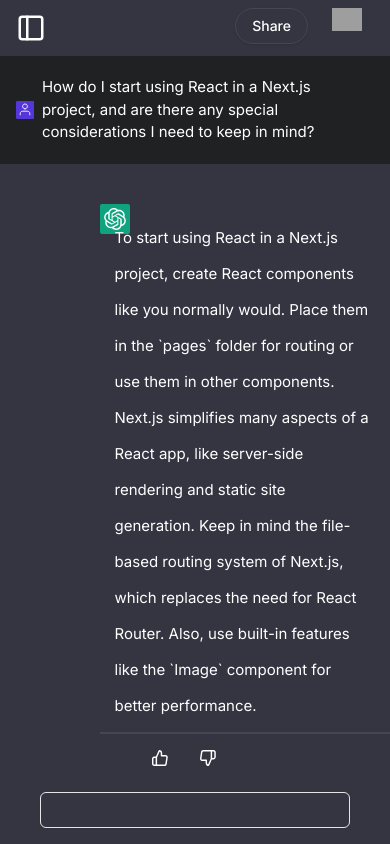
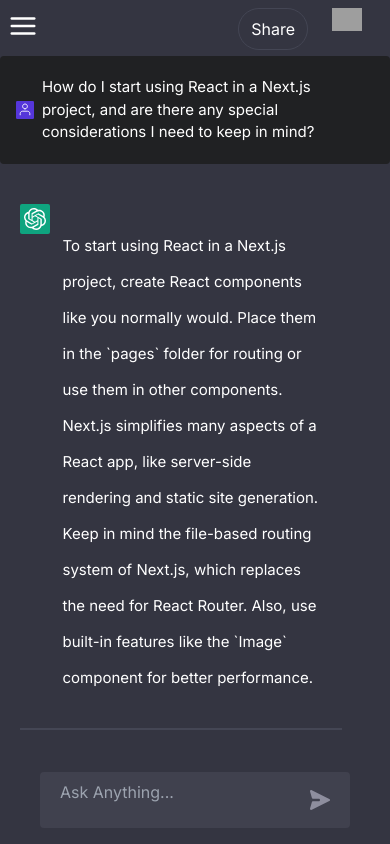
Before and after one commit to abdifitahabdulkadir/chatwise, a Next.js app: page / in a window 390 px wide. Built offline with nearby package versions, Linux system fonts and the light colour scheme; grey boxes are pictures that could not be loaded.

Commit message:
add mobilesidebar

```diff
--- a/components/ChatInput.tsx
+++ b/components/ChatInput.tsx
@@ -1,11 +1,35 @@
-import React from "react";
-import { Input } from "./ui/input";
+"use client";
+import React, { useState } from "react";
+import Image from "next/image";
+import { cn } from "@/lib/utils";
 
 export default function ChatInput() {
+  const [inputChange, setInputChange] = useState("");
+  const [rows, setRows] = useState(inputChange.length);
+
+  const hanldeInputChnage = (e: React.ChangeEvent<HTMLTextAreaElement>) => {
+    setInputChange(e.target.value);
+    if (inputChange.length < 100) setRows(1);
+    else if (inputChange.length < 300) setRows(2);
+    else if (inputChange.length < 500) setRows(3);
+    else if (inputChange.length < 800) setRows(4);
+    else if (inputChange.length < 1000) setRows(5);
+  };
+
   return (
-    <div className="w-full px-10 ">
-      <form className=" w-full">
-        <Input />
+    <div className="w-full px-10 flex items-center justify-center ">
+      <form className=" w-full bg-[#40414E] px-5 max-w-[767px] flex items-center gap-1 py-2 rounded-[4px] ">
+        <textarea
+          value={inputChange}
+          onChange={hanldeInputChnage}
+          placeholder="Ask Anything..."
+          rows={inputChange.length === 0 ? 1 : rows}
+          className={cn("bg-transparent outline-none border-none flex-grow shadow-none overflow-y-auto resize-none text-white focus-visible:ring-0 max-h-[10rem] h-auto min-h-[2.5rem] leading-6 custom-scrollbar")}
+        />
+
+        <button className="hover:scale-[1.2] transition-all duration-200">
+          <Image src={"/icons/send.svg"} alt="send icon " width={20} height={20} loading="eager" quality={90} className="object-contain" />
+        </button>
       </form>
     </div>
   );
--- a/components/ChatItem.tsx
+++ b/components/ChatItem.tsx
@@ -4,26 +4,26 @@
 export default function ChatItem({ icon, message, role }: ChatItemI) {
   if (role == "user") {
     return (
-      <div className="grid grid-cols-[5%__90%] py-5 bg-DarkGray items-center  w-fit   px-4 gap-2">
+      <div className="grid max-w-5xl grid-cols-[5%__90%] py-5 bg-DarkGray items-center  w-fit   px-4 gap-2 rounded">
         <Image src={icon} alt="user icon" width={30} height={30} quality={100} className="object-contain" />
         <p className="text-white font-normal text-[15px]">{message}</p>
       </div>
     );
   }
   return (
-    <div className="w-full flex items-center gap-3 py-6 pl-[100px]  ">
-      <div className="w-full grid grid-cols-[5%__1fr] sm:gap-6 md:gap-1 items-start">
-        <div className="rounded-sm bg-DarkGreen size-[30px] flex items-center justify-center  ">
-          <Image src={icon} alt="ai icon" width={22} height={22} quality={100} className=" size-[22px]" />
+    <div className="w-full max-w-5xl flex items-center gap-3 py-6 pl-5 md:pl-[100px]   ">
+      <div className="w-full grid grid-cols-[5%__1fr] gap-6 md:gap-1 items-start">
+        <div className="rounded-sm  bg-DarkGreen size-[30px] flex items-center justify-center  ">
+          <Image src={icon} alt="ai icon" width={22} height={22} quality={100} className=" size-[22px] object-contain" />
         </div>
-        <p className="text-white mt-4 flex-grow leading-9 pr-5  font-normal text-[15px]">{message}</p>
+        <p className="text-white mt-6 flex-grow leading-9 pr-5  font-normal text-[15px]">{message}</p>
         <div className="col-span-full border-Daker border-t-2 my-2" />
         <div className="flex items-center w-full  gap-2 ml-10 col-span-4 ">
           <button className="hover:bg-DarkGray rounded-md px-3 py-2 transition-all duration-200 group ">
-            <Image src={"/icons/like.svg"} alt="like button svg icon" width={16} height={16} quality={100} className=" size-[16px] group-hover:scale-[1.2]" />
+            <Image src={"/icons/like.svg"} alt="like button svg icon" width={16} height={16} quality={100} className=" size-[16px] transform transition-all duration-200 group-hover:scale-[1.2]" />
           </button>
           <button className="hover:bg-DarkGray rounded-md px-3 py-2 transition-all duration-200 group ">
-            <Image src={"/icons/dislike.svg"} alt="like button svg icon" width={16} height={16} quality={100} className=" size-[16px] group-hover:scale-[1.2]" />
+            <Image src={"/icons/dislike.svg"} alt="like button svg icon" width={16} height={16} quality={100} className=" size-[16px] transform transition-all duration-200 group-hover:scale-[1.2]" />
           </button>
         </div>
       </div>
--- a/components/ChatLists.tsx
+++ b/components/ChatLists.tsx
@@ -5,7 +5,7 @@
 
 export default function ChatLists() {
   return (
-    <section className="grid grid-rows-[1fr,auto] overflow-clip gap-y-5 max-h-screen h-full  pb-[1rem] w-full pt-14 ">
+    <section className="grid grid-rows-[1fr_auto] overflow-clip gap-y-5 max-h-screen h-full  pb-[1rem] w-full pt-14 ">
       <div className="overflow-y-auto  gap-4 flex custom-scrollbar items-center flex-col overflow-x-clip ">
         {chatsLists.map((item, index) => {
           return <ChatItem key={index} {...item} />;
--- a/components/ComposeSections.tsx
+++ b/components/ComposeSections.tsx
@@ -10,7 +10,7 @@
   return (
     <main className={cn("w-full bg-MediumGray overflow-hidden   h-screen")}>
       <NavBar />
-      <div className={cn("", isSidebarOpen ? "grid grid-cols-[20%_80%]" : "grid-cols-[1fr] sm:px-[50px]  md:px-[100px]")}>
+      <div className={cn("", isSidebarOpen ? "grid grid-cols-[20%_80%] max-md:grid-cols-[1fr]" : "grid-cols-[1fr] ")}>
         {isSidebarOpen && <LeftSideBar />}
         {children}
       </div>
--- /dev/null
+++ b/components/MobileSidebar.tsx
@@ -0,0 +1,22 @@
+import React from "react";
+import { Sheet, SheetContent, SheetTrigger } from "@/components/ui/sheet";
+import { DialogTitle } from "@radix-ui/react-dialog";
+import { AlignJustify } from "lucide-react";
+
+import NavLinks from "./NavLinks";
+
+export default function MobileSidebar() {
+  return (
+    <div className="hidden max-md:block">
+      <Sheet>
+        <SheetTrigger>
+          <AlignJustify className="text-white size-[30px]" />
+        </SheetTrigger>
+        <SheetContent className="bg-DarkGray border-none  " side={"left"}>
+          <DialogTitle className="hidden">Sidebar of chats</DialogTitle>
+          <NavLinks isMobile />
+        </SheetContent>
+      </Sheet>
+    </div>
+  );
+}
--- a/components/NavBar.tsx
+++ b/components/NavBar.tsx
@@ -1,19 +1,21 @@
 "use client";
 import React from "react";
+
+import Image from "next/image";
+import MobileSidebar from "./MobileSidebar";
 import { PanelLeft } from "lucide-react";
 import { useSideBarToogle } from "./SidBarToggleProvider";
-import Image from "next/image";
-import { Button } from "./ui/button";
 
 export default function NavBar() {
   const { toggle } = useSideBarToogle();
   return (
     <div className="w-full px-2 z-50 pb-2 py-2 flex fixed top-0 justify-between  items-center gap-2">
-      <PanelLeft onClick={toggle} className="size-[30px] text-white ml-2 mt-1 cursor-pointer hover:scale-[1.1] transition-all duration-300" />
+      <MobileSidebar />
+      <PanelLeft onClick={toggle} className="size-[30px] text-white ml-2 mt-1 cursor-pointer hover:scale-[1.1] transition-all duration-300 max-md:hidden" />
       <div className="flex items-start gap-6  mr-5 ">
-        <Button title="share the link" className="border rounded-full border-Daker bg-transparent text-white">
+        <button title="share the link" className="border hover:bg-DarkGray transition-all duration-200 px-3 py-2  rounded-full border-Daker bg-transparent text-white">
           Share
-        </Button>
+        </button>
         <Image src={"/icons/userholder.png"} width={30} height={30} alt=" user icon" />
       </div>
     </div>
--- /dev/null
+++ b/components/NavLinks.tsx
@@ -0,0 +1,40 @@
+import { chats } from "@/constants/sidebar";
+import { cn } from "@/lib/utils";
+import React from "react";
+import ButtonWithIconText from "./shared/ButtonWithIconText";
+import SidebarItem from "./SidebarItem";
+import Image from "next/image";
+import { SheetClose } from "./ui/sheet";
+
+interface NavLinksProps {
+  isMobile?: boolean;
+}
+export default function NavLinks({ isMobile = false }: NavLinksProps) {
+  return (
+    <div className={cn("flex flex-col pt-16 h-full relative w-full bg-DarkGray")}>
+      <div className="w-full overflow-y-auto max-h-[70vh]  custom-scrollbar h-0 flex-grow px-4 py-10">
+        <button className="bg-transparent items-center text-white outline-none  flex gap-4 justify-start border border-LightGray w-full h-fit rounded-[6px] px-5 py-3">
+          <Image src={"/icons/plus.svg"} alt="plus icon" width={10} height={10} className="object-contain" />
+          <span className="text-xs lg:text-sm">New chat</span>
+        </button>
+        <div className="w-full flex flex-col gap-y-3 py-5">
+          {chats.map((item, index) => {
+            const contnet = <SidebarItem key={index} iconUrl={item.icon} text={item.title} />;
+            return isMobile ? (
+              <SheetClose asChild key={index}>
+                {contnet}
+              </SheetClose>
+            ) : (
+              contnet
+            );
+          })}
+        </div>
+      </div>
+      <div className="w-full border-t border-LightGray py-4 flex flex-col gap-y-2">
+        <ButtonWithIconText iconUrl="/icons/delete.svg" text="Clear conversations" alt="delete icon" />
+        <ButtonWithIconText iconUrl="/icons/contrast.svg" text="Light mode" alt="light mode icon" />
+        <ButtonWithIconText iconUrl="/icons/logout.svg" text="Logout" alt="logout icon" />
+      </div>
+    </div>
+  );
+}
--- a/components/SidebarItem.tsx
+++ b/components/SidebarItem.tsx
@@ -1,7 +1,6 @@
 "use client";
 import React, { useState } from "react";
 import ImageIcon from "./shared/ImageIcon";
-import { Input } from "./ui/input";
 import { cn } from "@/lib/utils";
 import { motion } from "framer-motion";
 
@@ -38,10 +37,10 @@
           onSubmit={handleSubmit}
           className="col-span-full "
         >
-          <Input autoFocus value={input} onChange={changeText} className={cn("w-full  border-none shadow-none   focus-visible:ring-1  focus-visible:ring-Purple", isEditing && "ring-1 ring-Purple")} />
+          <input title="title  change input" autoFocus value={input} onChange={changeText} className={cn("w-full bg-transparent text-white border-none shadow-none focus-visible:outline-none py-2 rounded focus-visible:ring-1  focus-visible:ring-Purple", isEditing && "ring-1 ring-Purple")} />
         </motion.form>
       )}
-      {!isEditing && <p className="overflow-hidden   text-xs font-normal">{textFormat}</p>}
+      {!isEditing && <p className="overflow-hidden    text-xs font-normal">{textFormat}</p>}
       {!isEditing && (
         <>
           <button onClick={toggle} title="edit chat">
--- a/components/shared/ButtonWithIconText.tsx
+++ b/components/shared/ButtonWithIconText.tsx
@@ -1,5 +1,4 @@
 import React from "react";
-import { Button } from "../ui/button";
 import ImageIcon from "./ImageIcon";
 
 interface ButtonWithIconTextPros {
@@ -9,9 +8,9 @@
 }
 export default function ButtonWithIconText({ iconUrl, text, alt }: ButtonWithIconTextPros) {
   return (
-    <Button className="bg-transparent border-none shadow-none text-white text-xs px-4 flex justify-start gap-2 w-full rounded-none hover:bg-LightGray/30 hover:bg-opacity-90">
+    <button className="bg-transparent border-none shadow-none text-white px-4 flex justify-start gap-2 py-2  w-full rounded-none hover:bg-LightGray/30 hover:bg-opacity-90 text-xs text-left lg:text-sm">
       <ImageIcon iconUrl={iconUrl} alt={alt} />
       {text}
-    </Button>
+    </button>
   );
 }
--- /dev/null
+++ b/components/ui/sheet.tsx
@@ -0,0 +1,74 @@
+"use client";
+
+import * as React from "react";
+import * as SheetPrimitive from "@radix-ui/react-dialog";
+import { cva, type VariantProps } from "class-variance-authority";
+import { X } from "lucide-react";
+
+import { cn } from "@/lib/utils";
+import Image from "next/image";
+
+const Sheet = SheetPrimitive.Root;
+
+const SheetTrigger = SheetPrimitive.Trigger;
+
+const SheetClose = SheetPrimitive.Close;
+
+const SheetPortal = SheetPrimitive.Portal;
+
+const SheetOverlay = React.forwardRef<React.ElementRef<typeof SheetPrimitive.Overlay>, React.ComponentPropsWithoutRef<typeof SheetPrimitive.Overlay>>(({ className, ...props }, ref) => (
+  <SheetPrimitive.Overlay className={cn("fixed inset-0 z-50 bg-black/80  data-[state=open]:animate-in data-[state=closed]:animate-out data-[state=closed]:fade-out-0 data-[state=open]:fade-in-0", className)} {...props} ref={ref} />
+));
+SheetOverlay.displayName = SheetPrimitive.Overlay.displayName;
+
+const sheetVariants = cva("fixed z-50 gap-4 bg-white p-6 shadow-lg transition ease-in-out data-[state=closed]:duration-300 data-[state=open]:duration-500 data-[state=open]:animate-in data-[state=closed]:animate-out dark:bg-neutral-950", {
+  variants: {
+    side: {
+      top: "inset-x-0 top-0 border-b data-[state=closed]:slide-out-to-top data-[state=open]:slide-in-from-top",
+      bottom: "inset-x-0 bottom-0 border-t data-[state=closed]:slide-out-to-bottom data-[state=open]:slide-in-from-bottom",
+      left: "inset-y-0 left-0 h-full w-full border-r data-[state=closed]:slide-out-to-left data-[state=open]:slide-in-from-left sm:max-w-sm",
+      right: "inset-y-0 right-0 h-full w-3/4 border-l data-[state=closed]:slide-out-to-right data-[state=open]:slide-in-from-right sm:max-w-sm",
+    },
+  },
+  defaultVariants: {
+    side: "right",
+  },
+});
+
+interface SheetContentProps extends React.ComponentPropsWithoutRef<typeof SheetPrimitive.Content>, VariantProps<typeof sheetVariants> {}
+
+const SheetContent = React.forwardRef<React.ElementRef<typeof SheetPrimitive.Content>, SheetContentProps>(({ side = "right", className, children, ...props }, ref) => (
+  <SheetPortal>
+    <SheetOverlay />
+    <SheetPrimitive.Content ref={ref} className={cn(sheetVariants({ side }), className)} {...props}>
+      <div className="flex items-center flex-col gap-2 pb-3 border-b border-LightGray">
+        <Image src={"icons/logo.svg"} height={50} width={50} loading="eager" alt="logo icon" className="object-contain" />
+        <h2 className="font-bold text-white text-xl">ThinkSphere</h2>
+      </div>
+      <SheetPrimitive.Close className="absolute right-4 top-4 rounded-sm opacity-70 ring-offset-white z-50 transition-opacity hover:opacity-100 focus:outline-none focus:ring-2 focus:ring-neutral-950 focus:ring-offset-2 disabled:pointer-events-none data-[state=open]:bg-neutral-100 dark:ring-offset-neutral-950 dark:focus:ring-neutral-300 dark:data-[state=open]:bg-neutral-800">
+        <X className="h-6 w-6 text-white" />
+        <span className="sr-only">Close</span>
+      </SheetPrimitive.Close>
+      {children}
+    </SheetPrimitive.Content>
+  </SheetPortal>
+));
+SheetContent.displayName = SheetPrimitive.Content.displayName;
+
+const SheetHeader = ({ className, ...props }: React.HTMLAttributes<HTMLDivElement>) => <div className={cn("flex flex-col space-y-2 text-center sm:text-left", className)} {...props} />;
+SheetHeader.displayName = "SheetHeader";
+
+const SheetFooter = ({ className, ...props }: React.HTMLAttributes<HTMLDivElement>) => <div className={cn("flex flex-col-reverse sm:flex-row sm:justify-end sm:space-x-2", className)} {...props} />;
+SheetFooter.displayName = "SheetFooter";
+
+const SheetTitle = React.forwardRef<React.ElementRef<typeof SheetPrimitive.Title>, React.ComponentPropsWithoutRef<typeof SheetPrimitive.Title>>(({ className, ...props }, ref) => (
+  <SheetPrimitive.Title ref={ref} className={cn("text-lg font-semibold text-neutral-950 dark:text-neutral-50", className)} {...props} />
+));
+SheetTitle.displayName = SheetPrimitive.Title.displayName;
+
+const SheetDescription = React.forwardRef<React.ElementRef<typeof SheetPrimitive.Description>, React.ComponentPropsWithoutRef<typeof SheetPrimitive.Description>>(({ className, ...props }, ref) => (
+  <SheetPrimitive.Description ref={ref} className={cn("text-sm text-neutral-500 dark:text-neutral-400", className)} {...props} />
+));
+SheetDescription.displayName = SheetPrimitive.Description.displayName;
+
+export { Sheet, SheetPortal, SheetOverlay, SheetTrigger, SheetClose, SheetContent, SheetHeader, SheetFooter, SheetTitle, SheetDescription };
--- a/package.json
+++ b/package.json
@@ -9,6 +9,7 @@
     "lint": "next lint"
   },
   "dependencies": {
+    "@radix-ui/react-dialog": "^1.1.4",
     "@radix-ui/react-slot": "^1.1.1",
     "class-variance-authority": "^0.7.1",
     "clsx": "^2.1.1",
```
Also changed, not shown: components/LeftSideBar.tsx (+5 -26 lines), public/icons/send.svg, 1 other file (tests, documents, lock files or other folders).
